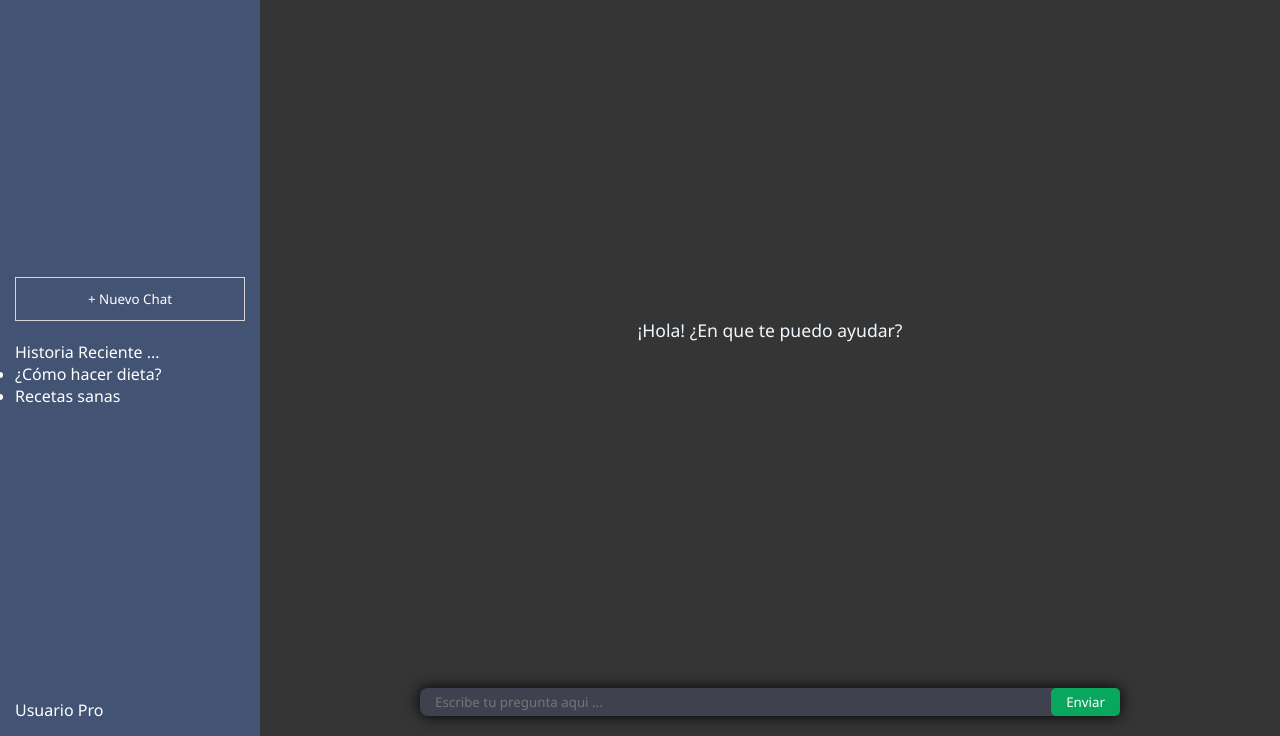
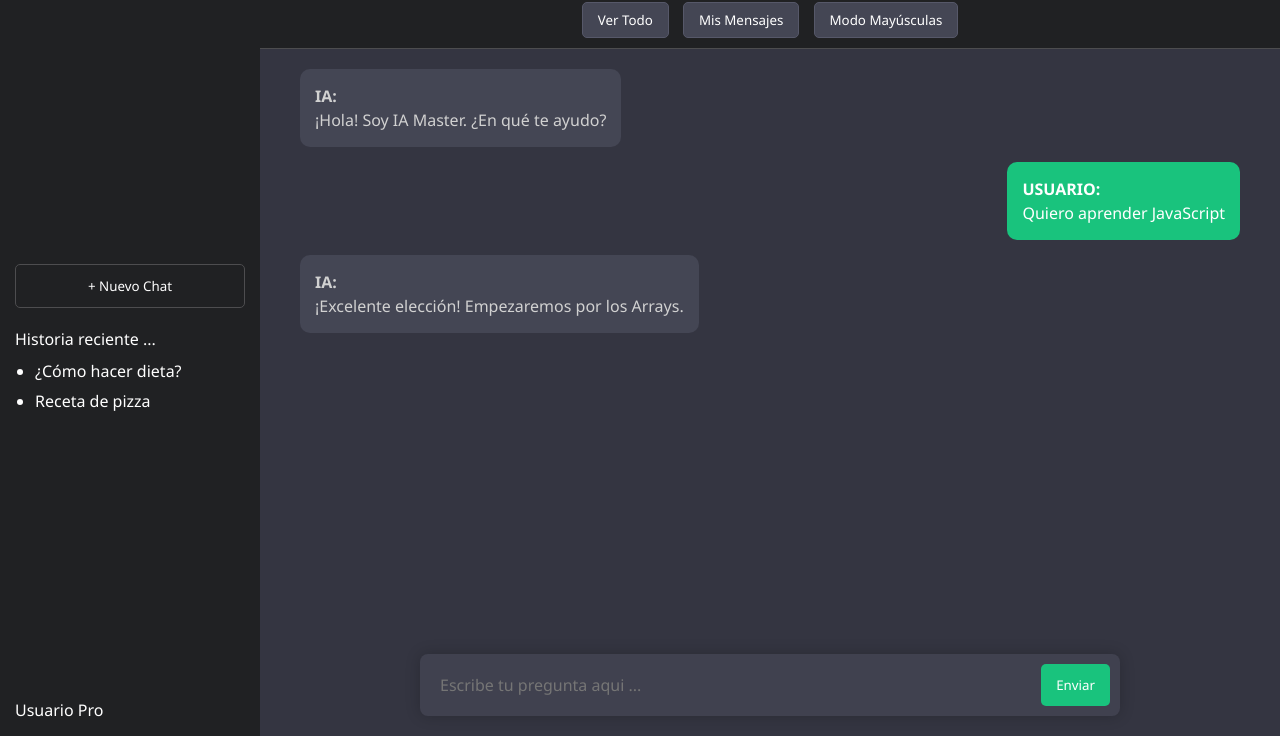
Before and after one commit to danielapaz11/serprofes, a plain HTML site: page saas-ia/index.html in a window 1280 px wide. Shown: the part 64-800 px from the top of the page. Drawn offline with Linux system fonts and the light colour scheme.

Commit message:
ADD Filtros

```diff
--- /dev/null
+++ b/saas-ia/app.js
@@ -0,0 +1,49 @@
+// 1. NUESTRA BASE DE DATOS MOCK
+let historialChat = [
+    { rol: "ia", texto: "¡Hola! Soy IA Master. ¿En qué te ayudo?"},
+    { rol: "usuario", texto: "Quiero aprender JavaScript"},
+    { rol: "ia", texto: "¡Excelente elección! Empezaremos por los Arrays."}
+];
+
+//2. LA FUNCION PINTORA (Visual)
+function pintarChat(listaMensajes){
+    let caja = document.getElementById('caja-mensajes');
+    caja.innerHTML = "";
+    // MATENEMOS EL BUCLE FOR QUE APRENDIMOS AYER
+    for(let i = 0; 1 < listaMensajes.length;i++){
+        let claseCSS = listaMensajes[i].rol === "usuario" ? "msg-usuario" : "msg-ia";
+        caja.innerHTML += `<div class = "${claseCSS}"><b>
+        ${listaMensajes[i].rol.toUpperCase()}:</b>
+        <br>${listaMensajes[i].texto}</div>
+        `;
+    }
+    caja.scrollTop = caja.scrollHeight;
+
+}
+pintarChat(historialChat);
+
+
+
+
+
+
+
+
+function enviarPrompt(event) {
+    // Evitamos que el form recargue la página
+    event.preventDefault();
+
+    // 1. Capturar el texto
+    let mensaje = document.getElementById('mensaje-input').value.trim();
+
+    //2. Condicional
+
+    if (mensaje === "") {
+        alert("⚠️¡Error! Escribe algo primero");
+    } else {
+        alert("🤖 mensaje recibido:\n" + mensaje);
+        //3. Limpiar input
+        document.getElementById('mensaje-input').value="";
+    }
+
+}
--- a/saas-ia/index.html
+++ b/saas-ia/index.html
@@ -1,27 +1,29 @@
-<!DOCTYPE html>
+<!doctype html>
 <html lang="es">
 
   <head>
-  <meta charset="UTF-8">
-  <meta name="viewport" content="width=device-width, initial-scale=1.0">
-  <title>Mi IA Saas - Panel de control</title>
+    <meta charset="UTF-8" />
+    <meta name="viewport" content="width=device-width, initial-scale=1.0" />
+    <title>Mi IA SaaS - Panel de Control</title>
     <link rel="stylesheet" href="styles.css" />
+    <!-- Relacionamos con el fichero app.js DEFER para que cargue junto al html -->
+    <script src="app.js" defer></script>
+
   </head>
-
 
   <body>
     <div class="app-container">
         <aside class="sidebar">
             <div class="logo-area">
-          <h2>IA MASTER</h2>
+                <h2>IA Master</h2>
             </div>
             <nav class="menu-lateral">
                 <button>+ Nuevo Chat</button>
                 <div class="historial">
-          <p>Historia Reciente ...</p>
+                    <p>Historia reciente ...</p>
                     <ul>
                         <li>¿Cómo hacer dieta?</li>
-            <li>Recetas sanas</li>
+                        <li>Receta de pizza</li>
                     </ul>
                 </div>
             </nav>
@@ -33,21 +35,38 @@
         <main class="chat-area">
 
             <header class="chat-header">
-        <h3>Conversacion Actual</h3>
+                <h3>Conversación Actual</h3>
             </header>
 
-      <section class="mensaje-container">
-        <div class="mensaje-ia">¡Hola! ¿En que te puedo ayudar?</div>
-      </section>
+            <!-- AGREGAR BOTONES  -->
+            <div class="controles-filtros">
+                <button onclick="mostrarTodo()"> Ver Todo</button>
+                <button onclick="verMisMensajes()">Mis Mensajes</button>
+                <button onclick="modoGritar()">Modo Mayúsculas</button>
+            </div>
+            <!-- Eliminar el mensaje Hola ..... y el id="caja-mensajes" -->
+            <section class="mensajes-container" id="caja-mensajes"></section>
 
             <footer class="input-area">
-        <form class="chat-form">
-          <input type="text" placeholder="Escribe tu pregunta aqui ...">
+                <!-- Evento Form señade la función enviarPrompt -->
+                <form class="chat-form" onsubmit="enviarPrompt(event)">
+
+                <!-- for="mensaje-input" // sr-only = Solo para lectores de pantalla -->
+
+                <label for="mensaje-input" class="sr-only">Mensaje</label>
+
+
+                <!-- Añadir ID -->
+                    <input
+                        type="text"
+                        id="mensaje-input"
+                        placeholder="Escribe tu pregunta aqui ..."
+                        autocomplete="off" >
+                <!-- Añadir tipo submit -->
                     <button type="submit">Enviar</button>
                 </form>
             </footer>
         </main>
     </div>
   </body>
-
 </html>
--- a/saas-ia/styles.css
+++ b/saas-ia/styles.css
@@ -1,6 +1,5 @@
-/*RESETEAR ESTILOS*/
-/*1. RESETEO Y BASES*/
-
+/* CSS PROYECTO SAAS */
+/* 1. RESETEO Y BASES */
 *{
     margin: 0;
     padding: 0;
@@ -9,22 +8,20 @@
 }
 
 /* 2. LAYOUT PRINCIPAL (Flexbox)*/
-
 .app-container{
-    display: flex; /*Pones sidebar y chat en fila*/
+    display: flex; /*Ponemos Sidebar y chat en fila*/
     height: 100vh; /*Ocupar el 100% de la altura de la ventana*/
     overflow: hidden; /*Evita que la web entera haga scroll*/
 }
 
-/*3. SIDEBAR (Barra lateral)*/
-
+/* 3. SIDEBAR (Barra lateral) */
 .sidebar{
-    width: 260px; /*Ancho fijo para el menú*/
-    background-color: #425374;/*Color oscuro tipo CHATGPT*/
+    width: 260px; /*Ancho fijo para el menú */
+    background-color: #202123; /*Color oscuro tipo CHATGPT*/
     color: white;
     display: flex;
-    flex-direction: column; /*Los elementos del menu van*/
-    justify-content: space-between;/*Logo arriba, perfil abajo*/
+    flex-direction: column; /*Los elementos del menú van*/
+    justify-content: space-between; /*Logo arriba, perfil abajo*/
     padding: 15px;
 }
 
@@ -32,117 +29,193 @@
     width: 100%;
     padding: 12px;
     background: transparent;
-    border:1px solid rgba(231, 223, 223, 0.918);
+    border: 1px solid #4d4d4f;
     color: white;
+    border-radius: 5px;
     cursor: pointer;
     margin-bottom: 20px;
 }
 
+.historial ul {
+    margin-top: 10px;
+    padding-left: 20px;
+}
+
+.historial li {
+    margin-bottom: 8px;
+}
+
+/* 4. AREA DE CHAT (Zona Central) */
+
 .chat-area{
-    flex-grow: 1;/*Ocupa TODO el espacio restante de la pantalla*/
+    flex-grow: 1; /*Ocupa TODO el espacio restante de la pantalla*/
     display: flex;
-    flex-direction: column;/*Cabecera arriba, mensajes  centro, input abajo*/
-    background-color: #343534;
+    flex-direction: column; /*Cabecera arriba, mensajes centro, input abajo*/
+    background-color: #343541;
 }
 
 .chat-header{
     padding: 15px;
     border-bottom: 1px solid #4d4d4f;
-    color: white;
+    color: #ececf1;
     text-align: center;
 }
 
-.mensaje-container{
-    flex-grow: 1; /*Mensajes ocupan el centro*/
-    padding: 40px;
-    display: flex;
-    justify-content: center; /*Centra horzontalmente*/
-    align-items: center; /*Centra el contenido vertical*/
+.controles-filtros {
+    text-align: center;
+    padding: 10px;
+    background-color: #202123;
+    border-bottom: 1px solid #4d4d4f;
+
 }
 
-.mensaje-ia{
-    color: aliceblue;
-    max-width: 600px;
-    font-size: 1.1rem;
-    line-height: 1.6;
+.controles-filtros button {
+    background: #444654;
+    color: white;
+    border: 1px solid #565869;
+    padding: 8px 15px;
+    margin: 0 5px;
+    border-radius: 5px;
+    cursor: pointer;
+    transition: 0.3s;
+}
+.controles-filtros button:hover {
+    background-color: #565869;
 }
 
-/*5. FORMULARIO DE ENTRADA*/
 
+/* Modificamos el mensajes-container
+    - mensajes uno debajo del otro
+    - scroll vertical
+    - simulación real de chat
+*/
+.mensajes-container {
+    flex-grow: 1; /*Mensajes ocupan el centro*/
+    padding: 20px 40px;
+    display: flex;
+    /* Se agrega el flex-direction : column por ser chat */
+    flex-direction: column;
+    /*flex-start : cololar elementos al inicio del contenedor*/
+    justify-content: flex-start;
+    /*strech los elementos ocupan el ancho disponible*/
+    align-items: stretch;
+    overflow-y: auto;
+}
+
+/*BURBUJAS*/
+.msg-usuario, .msg-ia {
+    padding: 15px;
+    border-radius: 10px;
+    margin-bottom: 15px;
+    max-width: 80%;
+    width: fit-content;
+    line-height: 1.5;
+    transition: all 0.3s ease;
+}
+
+/* La Burbuja de usuario se alinea a la derecha */
+.msg-usuario {
+    background-color: #19c37d ;
+    color: white;
+    align-self: flex-end;
+}
+/*Se alinea a la izquierda*/
+.msg-ia {
+    background-color: #444654;
+    color: #d1d1d1;
+    align-self: flex-start;
+}
+
+
+/*5. FORMULARIO DE ENTRADA (input)*/
 .input-area{
     padding: 20px 40px;
 }
 
 .chat-form{
     max-width: 700px;
-    margin: 0 auto; /*Centra el fomulario en el medio*/
-    display: flex; /*EEl input y el boton en fila*/
+    margin: 0 auto; /*Centra el formulario en el medio*/
+    display: flex;/*El input y el boton en fila*/
     background-color: #40414f;
+    padding: 10px;
     border-radius: 8px;
-    box-shadow: 0 0 15px rgb(0, 0, 0.2);
+    box-shadow: 0 0 15px rgba(0, 0, 0, 0.2);
 }
 
-.chat-form input{
-    flex-grow: 1;
-    background: transparent;
+.chat-form input {
+    flex-grow: 1; /* El input estira todo lo que puede*/
+    background-color: transparent;
+    border: none; /*Sin borde*/
+    color: white;
+    padding: 10px;
+    outline: none; /*Quita el borde azul al hacer click*/
+    /*Aumentamos el tamño de la letra del input*/
+    font-size: 1rem;
+}
+
+.chat-form button {
+    background-color: #19c37d;
     color: white;
     border: none;
     padding: 5px 15px;
     border-radius: 5px;
     cursor: pointer;
-    outline: none;
+    transition: 0.3s;
 }
 
-.chat-form button{
-    background-color: #09a65d;
-    color: white;
-    border: none;
-    padding: 5px 15px;
-    border-radius:  5px;
-    cursor: pointer;
+.chat-form button:hover {
+    opacity: 0.9;
+}
+/* sr-only ocultar elemente visualmente sin eliminarlo HTML */
+.sr-only {
+    /*position absolute - para mover libremente top left bottom etc*/
+    position: absolute;
+    /*Mueve muy lejos a la izquierda*/
+    left: -9999px;
 }
 
-/*Adaptando el chat a moviles*/
+/*MAGIA RESPONSIVE - ADAPTANDO EL CHAT A MÓVILES*/
 
-@media (max-width: 768px) {
-/* Ocultamos el menu lateral*/
-    .sidebar{
+/*Si la pantalla es de tamaño tablet
+o móvil (menos de 768px)
+*/
+@media (max-width: 768px){
+    /*1. Ocultanos menu lateral*/
+    .sidebar {
+        /*Hace de que la barra
+        desaparezca*/
         display: none;
     }
-/* Damos mas escacion al texto del chat */
-    .mensaje-container{
+    /*2. Damos mas espacio al texto del chat*/
+    .mensajes-container{
+        /*Reducir el padding*/
         padding: 20px;
     }
-
-     /* Ajustamos el formulario para que quepa bien en pantalla */
-
+    /*3. Ajustamos el formulario para que
+    quepa bien en pantallas estrechas*/
     .input-area{
         padding: 15px;
     }
-
     .chat-form {
-        flex-direction: row;
         padding: 5px;
     }
 
     .chat-form input{
-        font-size: 0.9rem; /*Letra mas pequeña*/
+        font-size: 0.9rem; /*letra mas pequeña*/
+    }
+    .chat-form button{
+        padding: 8px 12px;/*boton mas compacto*/
+    }
+}
+
+@media (max-width:480px) {
+    .chat-header h3 {
+        font-size: 1.1rem; /*Achicamos el titulo superior*/
     }
 
-    .chat-form button{
-        padding: 8px 12px; /*Boton mas compacto*/
+    .msg-usuario, .msg-ia {
+        max-width: 90%;
+        font-size: 0.95rem;
     }
 
 }
-
-@media (max-width: 480px) {
-
-    .chat-headerh3{
-        font-size: 1.1rem;/*Achicamos el titulo superior*/
-    }
-
-    .mensaje-ia{
-        font-size: 0.95rem;/*Ajustamos el texto de la IA para que no se vea gigante*/
-    }
-
-}
```
Lines whose indentation alone changed are shown as unchanged.
